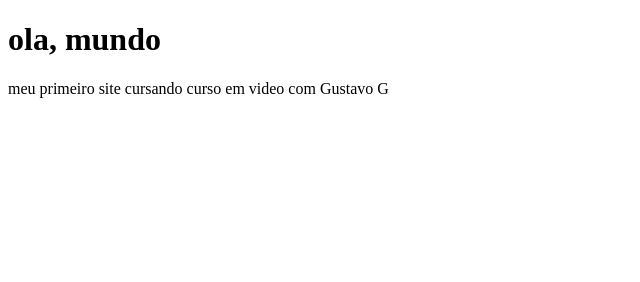
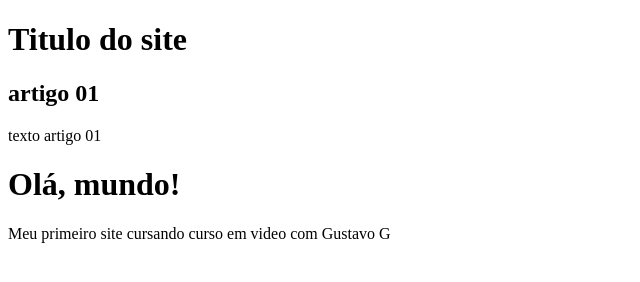
Before and after one commit to joao732/meu-preimeiro-repositorio-Curso-em-video, a plain HTML site: page Meu primeiro site/index.html in a window 1280 px wide. Shown: the whole page, without its empty margins (0-640 px from the left). Drawn offline with Linux system fonts and the light colour scheme.

Commit message:
alteração na base do site

```diff
--- a/Meu primeiro site/index.html
+++ b/Meu primeiro site/index.html
@@ -6,7 +6,16 @@
     <title>Primeiro Site</title>
 </head>
 <body>
-    <h1>ola, mundo</h1>
-    <p>meu primeiro site cursando curso em video com Gustavo G</p>
+<main>
+<header>
+<h1>Titulo do site</h1>
+<article>
+    <h2>artigo 01</h2>
+    <p>texto artigo 01</p>
+</article>
+</header>
+</main>    <h1>Olá, mundo!</h1>
+    <p>Meu primeiro site cursando curso em video com Gustavo G</p>
+
 </body>
 </html>
```
